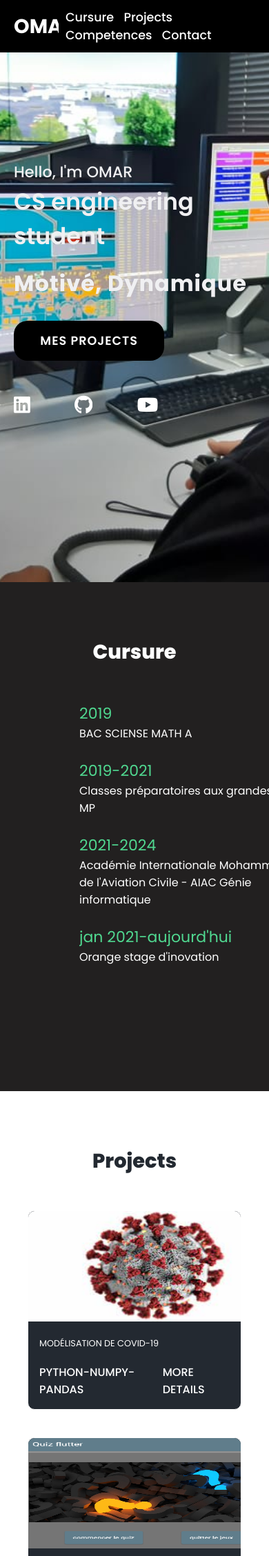
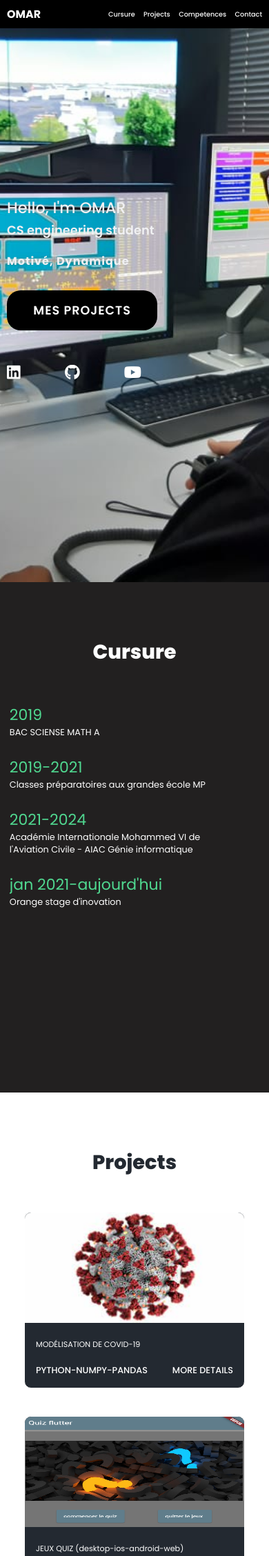
Before and after one commit to Omaraitbenhaddi/portfolio, a PHP site: page / in a window 390 px wide. Shown: the top 2256 px of the page at 69% size. Run offline with PHP 8.4, Linux system fonts and the light colour scheme.

Commit message:
tres petit screen

```diff
--- a/style.css
+++ b/style.css
@@ -384,6 +384,17 @@ ul.rb li .timestamp {
         border-left: 0px dashed #fff;
 
       }
+      .projects_cards{
+          width: 20em;
+      }
+      .projects_image img {
+        height: 10em;
+        width: 20em;
+    }
+
+
+
+
       .projects_cards_comp{
           width: 10em;
           min-height: 3em;
@@ -404,3 +415,116 @@ ul.rb li .timestamp {
     }
 
 }
+
+
+
+
+
+
+
+
+
+@media (max-width:700px){
+    *{
+        overflow: auto;
+    }
+
+
+    header{
+        padding: 8px 10px;
+        font-size: 0.55em;
+    }
+    .navigation a{
+        padding-left: 10px;
+    }
+    .main h2  span{
+        font-size: 0.8em;
+    }
+    .main h3{
+        font-size: 1em ;
+    }
+    .social-icons a{
+        font-size: 1.4em;
+    }
+    .forma_title{
+        font-size: 1.8em;
+    }
+    .container{
+        width: 430;
+    }
+    .category{
+        font-size: 0.7em;
+    }
+    .project_title{
+        font-size: 0.8em;
+    }
+    section{
+        padding: 80px 10px;
+    }
+    .content{
+        flex-direction: row;
+        align-items: center;
+    }
+    .rb-container{
+        width: 60%;
+    }
+    .rb-container ul.rb {
+        margin: 1em 0;
+      }
+      .rb-container ul.rb li{
+          margin-left: 0.3em;
+          padding: 0 0 25px 0px;
+          font-size: 0.8em;
+      }
+      .rb-container ul.rb li::before {
+        border: 0px ;
+          height: 0px;
+          width: 0px;
+      }
+
+      .rb-container ul.rb li {
+        border-left: 0px dashed #fff;
+
+      }
+      .projects_cards{
+          width: 20em;
+      }
+      .projects_image img {
+        height: 10em;
+        width: 20em;
+    }
+
+
+
+
+      .projects_cards_comp{
+          width: 10em;
+          min-height: 3em;
+      }
+      .competences .content .projects_image img {
+        height: 8em;
+    }
+
+    .projects_cards_comp:hover{
+        transform: scale(1.1);
+    }
+
+
+
+
+      .email{
+        font-size: 0.7em;
+    }
+
+}
+
+@media (max-width:350px){
+    .footer{
+        font-size: 0.6em;
+    }
+}
+@media (max-width:270px){
+    .footer{
+        font-size: 0.4em;
+    }
+}
```
